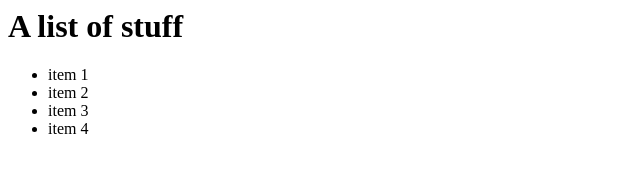
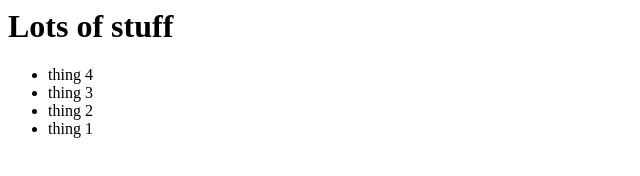
Before and after one commit to saturnmeal/state_change, a plain HTML site: page index.html in a window 1280 px wide. Shown: the whole page, without its empty margins (0-640 px from the left). Drawn offline with Linux system fonts and the light colour scheme.

Commit message:
updated index.html

```diff
--- a/index.html
+++ b/index.html
@@ -1,7 +1,7 @@
-<h1> A list of stuff </h1>
+<h1> Lots of stuff </h1>
 	<ul>
-		<li> item 1 </li>
-		<li> item 2 </li>
-		<li> item 3 </li>
-		<li> item 4 </li>
+		<li> thing 4 </li>
+		<li> thing 3 </li>
+		<li> thing 2 </li>
+		<li> thing 1 </li>
 	</ul>
```
